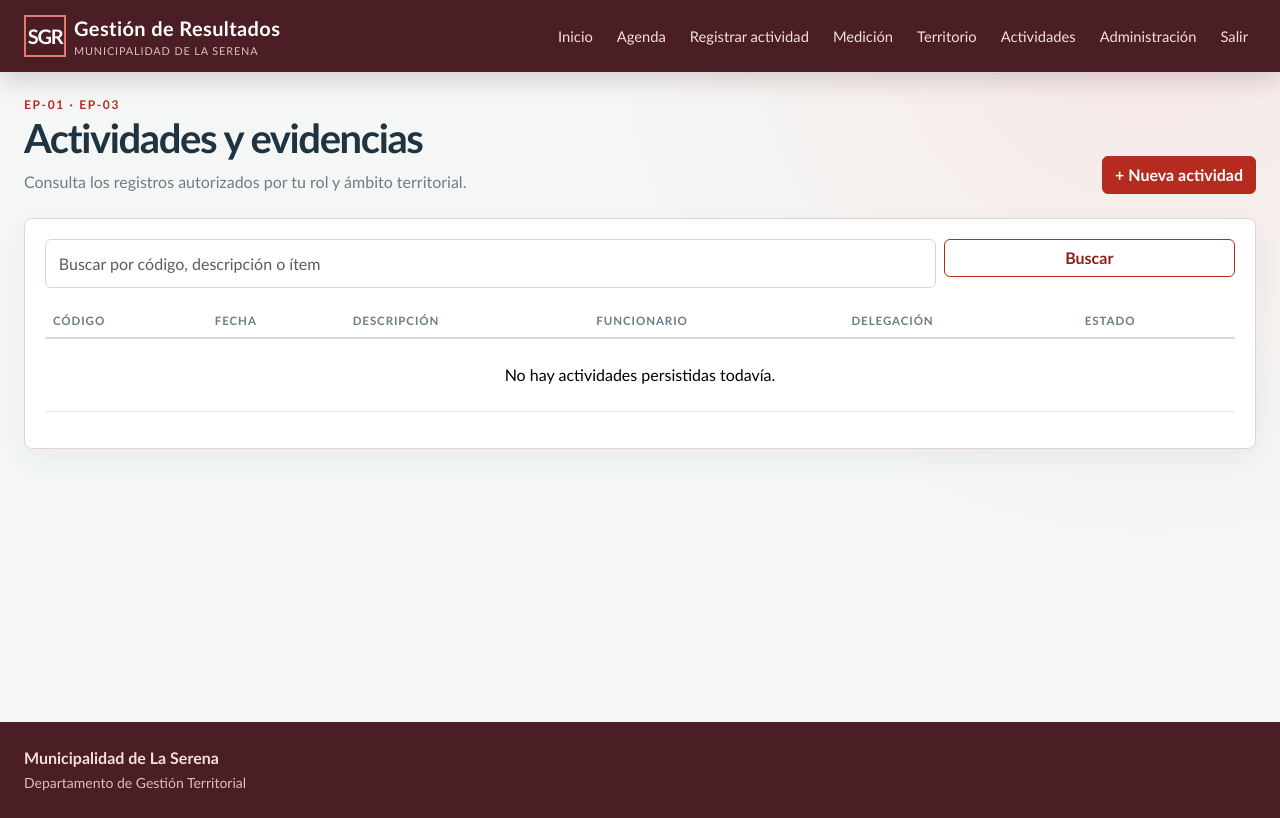
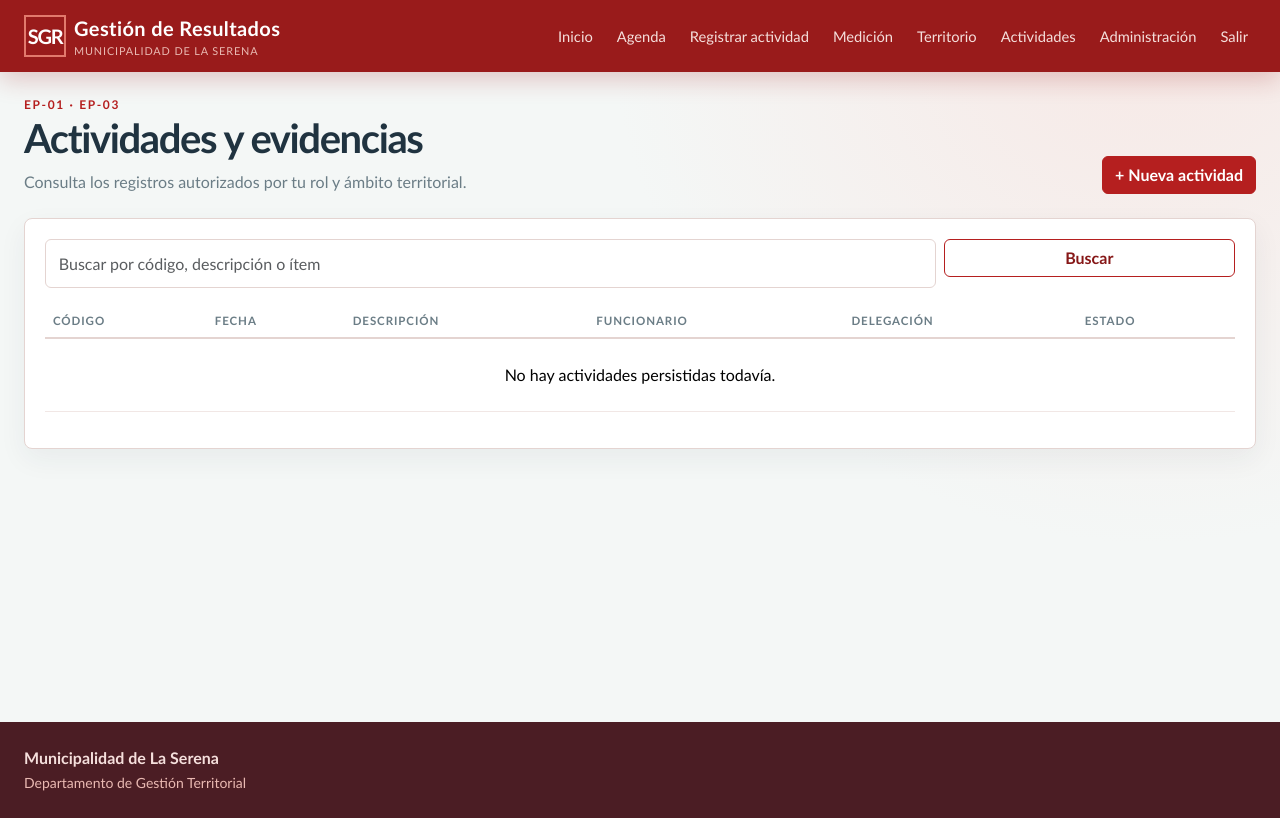
Before and after one commit to cesar260207/proyecto-de-titulo-mockups, a Django app: page /actividades/ in a window 1280 px wide. Run offline with Django 5.2, Linux system fonts and the light colour scheme; the visitor is signed in with stand-in values (Sample User, id 1); data comes from the database, SQL or seed files in the repository; data that the repository does not hold is empty; some libraries are stand-ins or nearby versions.

Commit message:
Forzar tema rojo y refresco de estilos

```diff
--- a/static/css/sgr.css
+++ b/static/css/sgr.css
@@ -3,8 +3,8 @@
     --muted: #6b7d86;
     --paper: #f4f7f6;
     --panel: #ffffff;
-    --teal: #b52b1f;
-    --teal-dark: #8f1f18;
+    --teal: #b51f1f;
+    --teal-dark: #861717;
     --coral: #d45a3e;
     --amber: #e8a128;
     --line: #e4d4d1;
@@ -17,7 +17,7 @@ body {
     font-family: "Trebuchet MS", "Segoe UI", sans-serif;
 }
 
-.sgr-nav { background: var(--navy); min-height: 72px; box-shadow: 0 8px 24px rgba(75, 29, 36, .18); }
+.sgr-nav { background: #991b1b !important; min-height: 72px; box-shadow: 0 8px 24px rgba(153, 27, 27, .22); }
 .navbar-brand { letter-spacing: .02em; }
 .navbar-brand small { display: block; color: #e9b9b2; font-size: .68rem; font-weight: 400; letter-spacing: .08em; text-transform: uppercase; }
 .nav-link { color: #f5dfdc !important; font-size: .92rem; }
@@ -50,7 +50,7 @@ body {
 .table { --bs-table-bg: transparent; }
 .table thead th { color: var(--muted); font-size: .72rem; text-transform: uppercase; letter-spacing: .08em; border-bottom: 2px solid var(--line); }
 .table tbody td { border-color: #f1e7e5; vertical-align: middle; }
-.hero-sgr { background: linear-gradient(115deg, #4b1d24 0%, #9f2b25 58%, #d66a44 150%); color: #fff; padding: 2.4rem; border-radius: 12px; overflow: hidden; position: relative; }
+.hero-sgr { background: linear-gradient(115deg, #6f1111 0%, #b51f1f 58%, #d45a3e 150%); color: #fff; padding: 2.4rem; border-radius: 12px; overflow: hidden; position: relative; }
 .hero-sgr:after { content: ""; position: absolute; width: 260px; height: 260px; border: 1px solid rgba(255,255,255,.2); border-radius: 50%; right: 8%; top: -80px; box-shadow: 0 0 0 24px rgba(255,255,255,.04), 0 0 0 48px rgba(255,255,255,.03); }
 .hero-sgr h1 { max-width: 720px; font-weight: 800; letter-spacing: -.04em; }
 .hero-sgr p { max-width: 700px; color: #f7dfdb; }
--- a/templates/base.html
+++ b/templates/base.html
@@ -6,7 +6,7 @@
     <meta name="viewport" content="width=device-width, initial-scale=1.0">
     <title>{% block title %}SGR | Municipalidad de La Serena{% endblock %}</title>
     <link rel="stylesheet" href="{% static 'bootstrap/css/bootstrap.min.css' %}">
-    <link rel="stylesheet" href="{% static 'css/sgr.css' %}">
+    <link rel="stylesheet" href="{% static 'css/sgr.css' %}?v=red-20260908">
 </head>
 <body>
     <nav class="navbar navbar-expand-lg navbar-dark sticky-top sgr-nav">
```
